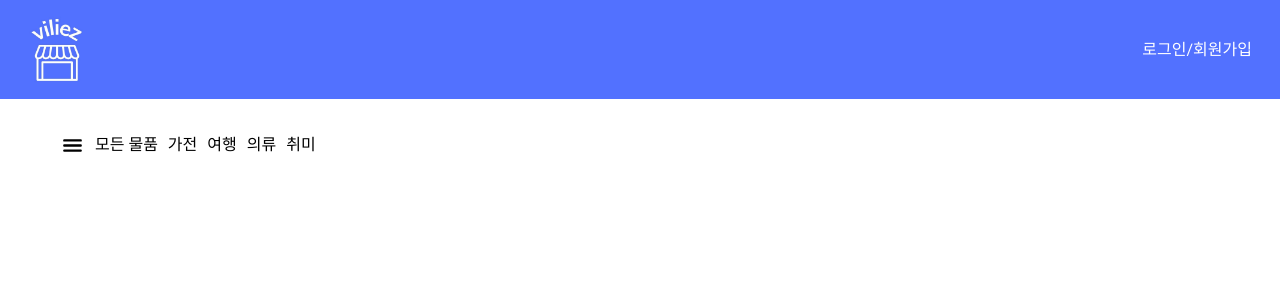
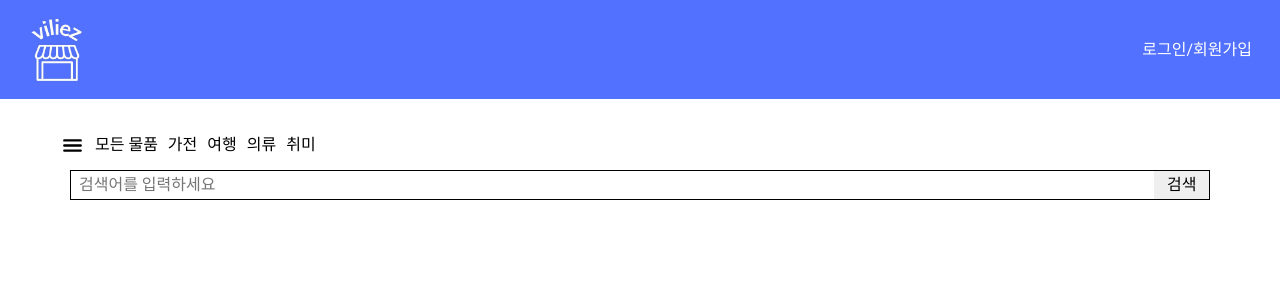
Before and after one commit to Sungwoo00/Viliez, a React (Create React App) app in the folder c2c-pwa/: page / in a window 1280 px wide. Shown: the top 300 px of the page. Built offline with nearby package versions, Linux system fonts and the light colour scheme; no server answers; the database is empty.

Commit message:
ImageSlider, SearchBar, HomeItemList, Home
이미지 슬라이더 크기 수정,  검색 기능 컴포넌트 추가, 물품 목록 모달 이미지 크기 수정, 홈페이지 서치 바 추가

```diff
--- a/c2c-pwa/src/components/ImageSlider.js
+++ b/c2c-pwa/src/components/ImageSlider.js
@@ -55,6 +55,7 @@ const ImageSlider = ({ photoURLs, onClick }) => {
 
   return (
     <div
+      className={styles.SliderContainer}
       onMouseDown={startDrag}
       onMouseMove={onDrag}
       onMouseUp={endDrag}
--- a/c2c-pwa/src/components/ImageSlider.module.css
+++ b/c2c-pwa/src/components/ImageSlider.module.css
@@ -62,4 +62,8 @@
   .SliderBtn {
     display: none;
   }
+  .SliderContainer {
+    width: 50vw;
+    height: 50vw;
+  }
 }
--- /dev/null
+++ b/c2c-pwa/src/components/SearchBar.js
@@ -0,0 +1,30 @@
+import React, { useState } from "react";
+import styles from "./SearchBar.module.css";
+function SearchBar({ onSearch }) {
+  const [keyword, setKeyword] = useState("");
+
+  const handleChange = (event) => {
+    setKeyword(event.target.value);
+  };
+
+  const handleSubmit = (event) => {
+    event.preventDefault();
+    onSearch(keyword);
+  };
+
+  return (
+    <form onSubmit={handleSubmit}>
+      <div className={styles.SearchBar}>
+        <input
+          type="text"
+          placeholder="검색어를 입력하세요"
+          value={keyword}
+          onChange={handleChange}
+        />
+        <button type="submit">검색</button>
+      </div>
+    </form>
+  );
+}
+
+export default SearchBar;
--- /dev/null
+++ b/c2c-pwa/src/components/SearchBar.module.css
@@ -0,0 +1,15 @@
+.SearchBar {
+  background-color: aliceblue;
+  height: 30px;
+  width: 100%;
+  margin-top: 20px;
+  display: flex;
+  border: solid 1px;
+}
+.SearchBar input {
+  border: none;
+}
+.SearchBar button {
+  width: 5%;
+  border: none;
+}
--- a/c2c-pwa/src/pages/home/Home.js
+++ b/c2c-pwa/src/pages/home/Home.js
@@ -5,14 +5,18 @@ import useCollection from "../../hooks/useCollection";
 import SyncLoader from "react-spinners/SyncLoader";
 import Paginate from "../../components/Paginate";
 import Sidebar from "../../components/Sidebar";
+import SearchBar from "../../components/SearchBar";
 
 const Home = () => {
   const { documents, error, isLoading } = useCollection("Sharemarket");
   const [selectedCategory, setSelectedCategory] = useState("모든 물품");
+  const [SearchItem, setSearchItem] = useState("");
 
   const filteredItems = documents?.filter(
     (item) =>
-      selectedCategory === "모든 물품" || item.category === selectedCategory
+      (selectedCategory === "모든 물품" ||
+        item.category === selectedCategory) &&
+      item.title.toLowerCase().includes(SearchItem.toLowerCase())
   );
 
   const [currentPage, setCurrentPage] = useState(1);
@@ -20,7 +24,7 @@ const Home = () => {
 
   useEffect(() => {
     setCurrentPage(1);
-  }, [selectedCategory]);
+  }, [selectedCategory, SearchItem]);
 
   const indexOfLastItem = currentPage * itemsPerPage;
   const indexOfFirstItem = indexOfLastItem - itemsPerPage;
@@ -34,12 +38,13 @@ const Home = () => {
         <div className={styles.sidebar}>
           <Sidebar onCategoryChange={setSelectedCategory} />
         </div>
+        <SearchBar onSearch={setSearchItem} />
         {isLoading && (
           <div className={styles.loadingContainer}>
             <h2>물건을 가져오는 중..</h2>
             <SyncLoader
-              color='#136CE1'
-              margin='2'
+              color="#136CE1"
+              margin="2"
               loading={isLoading}
               size={17}
             />
--- a/c2c-pwa/src/pages/home/HomeItemList.module.css
+++ b/c2c-pwa/src/pages/home/HomeItemList.module.css
@@ -149,7 +149,7 @@
     top: -50px;
   }
   .img_modal img {
-    width: 200px;
-    height: 200px;
+    width: 100%;
+    height: 100%;
   }
 }
```
